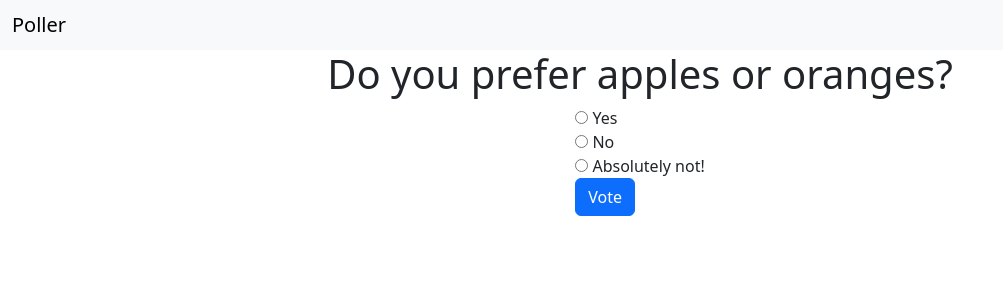
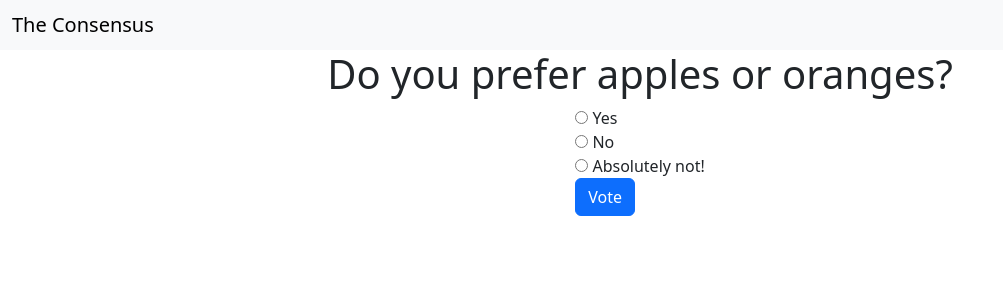
Before and after one commit to KhutsoJ/gitTask, a Django app: page /polls/1 in a window 1280 px wide. Shown: the top 300 px of the page, without its empty margins (0-1003 px from the left). Run offline with Django 5.2, Linux system fonts and the light colour scheme; data comes from the database, SQL or seed files in the repository.

Commit message:
Changed the name of the project within header.html from 'Poller' to 'The Consensus'

```diff
--- a/polls/templates/header.html
+++ b/polls/templates/header.html
@@ -12,7 +12,7 @@
   <body>
     <nav class="navbar bg-body-tertiary">
       <div class="container-fluid">
-        <span class="navbar-brand mb-0 h1">Poller</span>
+        <span class="navbar-brand mb-0 h1">The Consensus</span>
       </div>
     </nav>
   </body>
```
